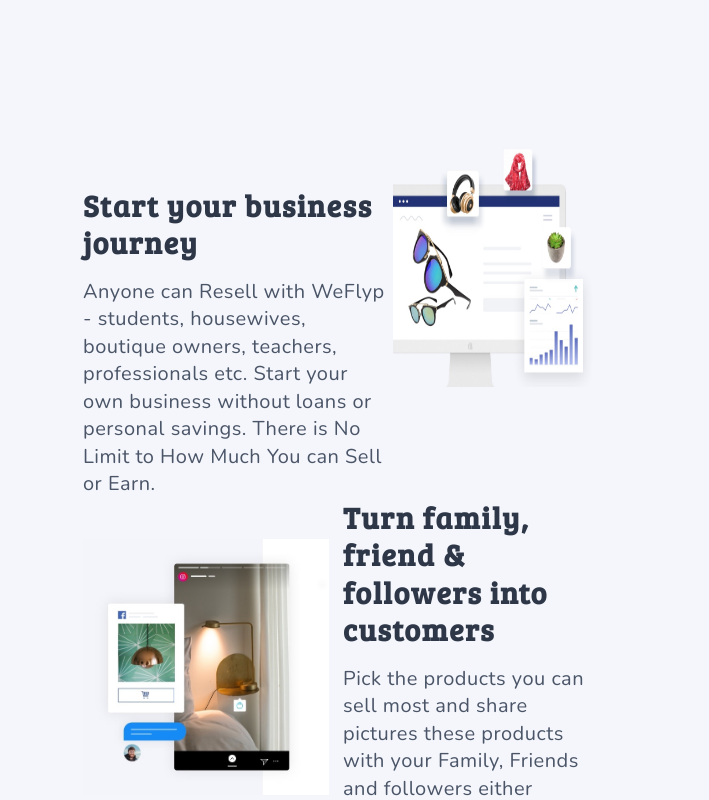
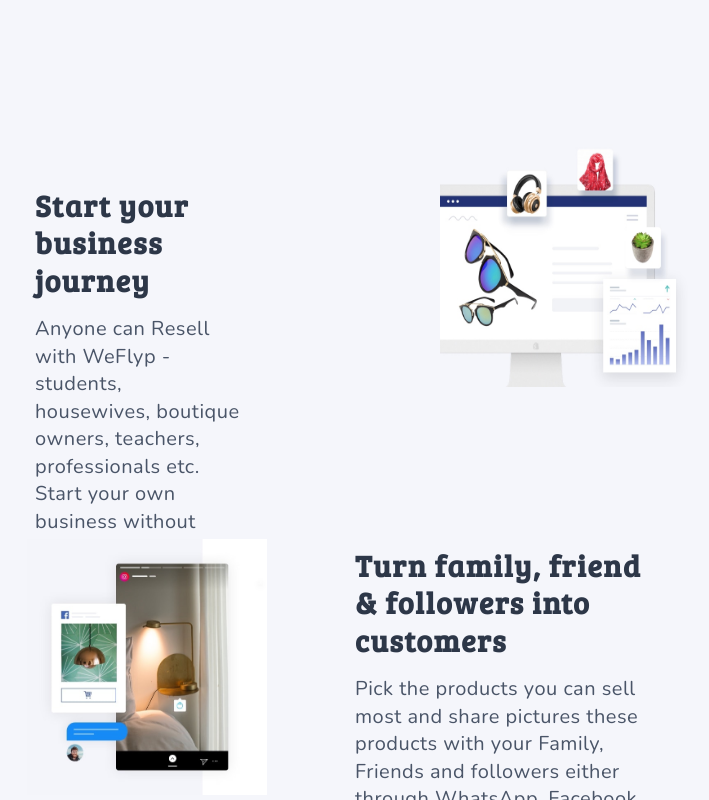
Before and after one commit to BaffourAdu/weflyp, a Vue app: page / in a window 1280 px wide. Shown: the part 1380-2180 px from the top of the page, without its empty margins (301-1010 px from the left). Built offline with nearby package versions, Linux system fonts and the light colour scheme.

Commit message:
Fixed Features Section Rsponsiveness

```diff
--- a/src/components/Features.vue
+++ b/src/components/Features.vue
@@ -1,8 +1,8 @@
 <template>
     <div class="h-auto py-24 xl:px-64 sm:px-4 px-8" style="background-color: #F5F6FB">
-      <div class="lg:w-2/3 mx-auto">
+      <div class="md:w-11/12 mx-auto">
         <div class="flex sm:flex-row flex-col-reverse">
-          <div class=" md:w-3/4 h-64 mt-2 py-12">
+          <div class="md:w-3/4 h-64 mt-2 py-12 sm:px-12 lg:pr-48">
             <h1 class="text-3xl leading-tight text-gray-800 tracking-wider font-semibold mt-2">Start your business journey</h1>
             <p class="md:text-xl text-lg leading-snug tracking-wide text-gray-700 mt-2 mb-2 mt-4">
               Anyone can Resell with WeFlyp - students, housewives, boutique owners, teachers, professionals etc.
@@ -15,10 +15,10 @@
           </div>
         </div>
         <div class="flex sm:flex-row flex-col mt-24 mb-24">
-          <div class="md:w-2/4 h-64 mt-2 mb-10 py-12">
+          <div class="md:w-2/4 h-64 mt-2 mb-10 py-12 lg:px-10">
             <img class="h-64 float-left" src="../assets/images/social.jpg" alt="Delivery Icon">
           </div>
-          <div class="md:w-2/4 h-64 mt-2 md:ml-2">
+          <div class="md:w-3/5 h-64 mt-2 py-12 sm:px-12">
             <h1 class="text-3xl leading-tight text-gray-800 tracking-wider font-semibold mt-2">Turn family, friend & followers into customers</h1>
             <p class="md:text-xl text-lg leading-snug tracking-wide text-gray-700 mt-2 mb-2 mt-4">
               Pick the products you can sell most and share pictures these products with your Family, Friends and followers either through
```
